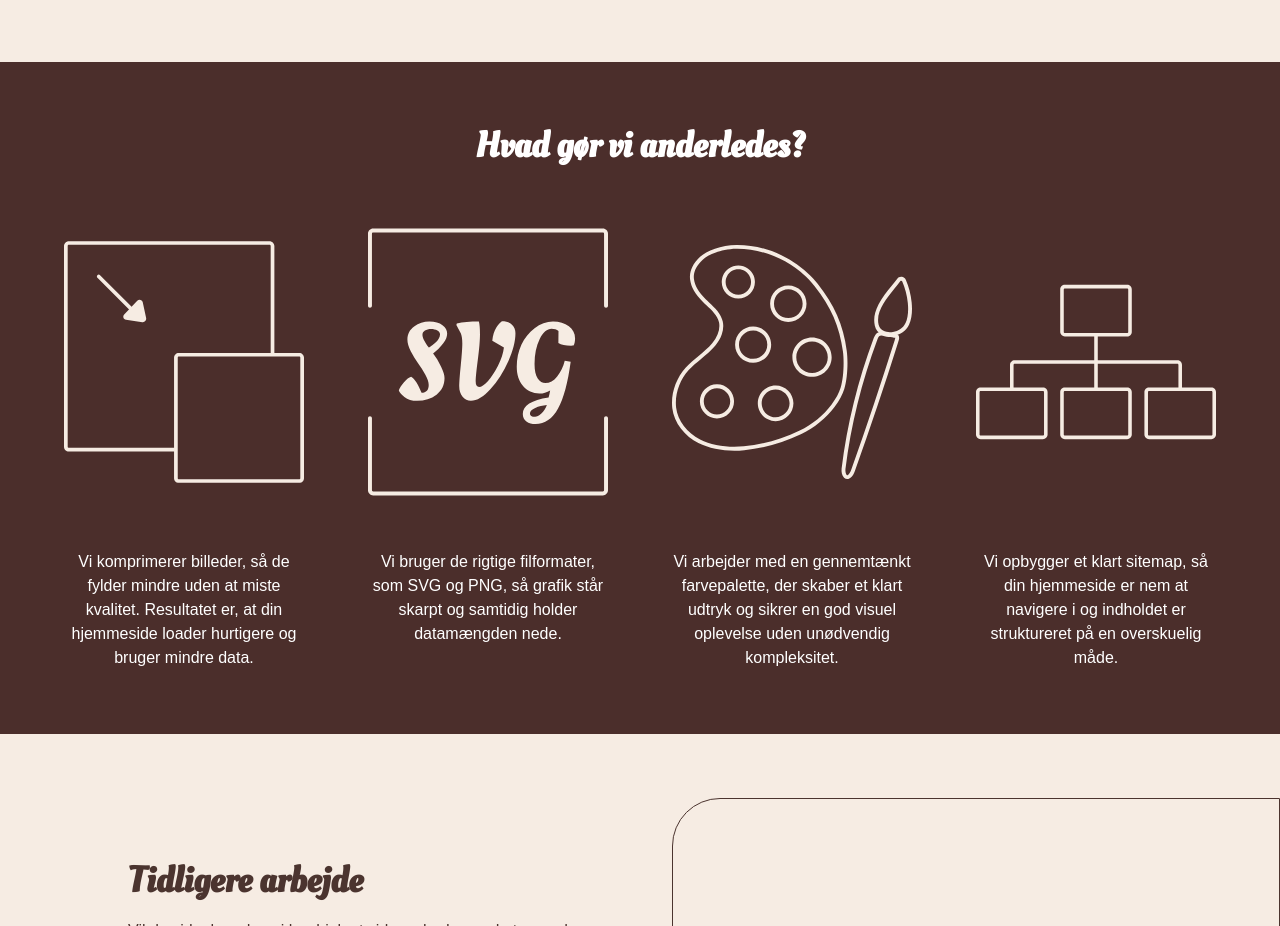
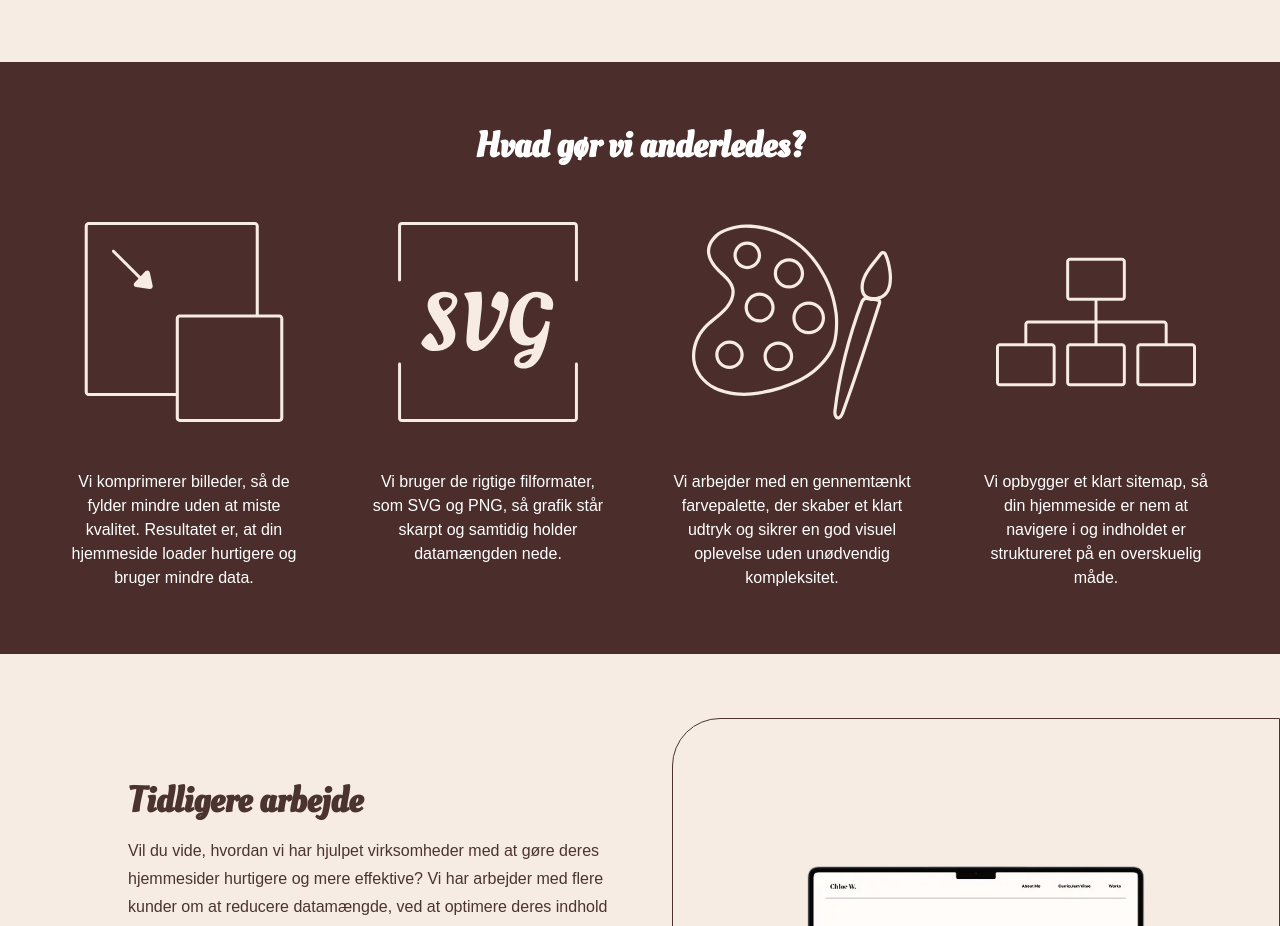
Before and after one commit to Rosa2401/ROOT, a React (Vite) app: page / in a window 1280 px wide. Shown: the part 1250-2176 px from the top of the page. Built offline with nearby package versions, Linux system fonts and the light colour scheme.

Commit message:
rettelser

```diff
--- a/src/components/Tiltag.jsx
+++ b/src/components/Tiltag.jsx
@@ -5,19 +5,19 @@ import sitemapIcon from "../assets/sitemap-f6ece3.svg";
 
 const tiltag = [
   {
-    svg: <img src={formindskningIcon} alt="Formindskning piktogram" className="w-90 h-90" />,
+    svg: <img src={formindskningIcon} alt="Formindskning piktogram" className="w-50 h-50" />,
     text: "Vi komprimerer billeder, så de fylder mindre uden at miste kvalitet. Resultatet er, at din hjemmeside loader hurtigere og bruger mindre data."
   },
   {
-    svg: <img src={svgIcon} alt="SVG piktogram" className="w-90 h-90" />,
+    svg: <img src={svgIcon} alt="SVG piktogram" className="w-50 h-50" />,
     text: "Vi bruger de rigtige filformater, som SVG og PNG, så grafik står skarpt og samtidig holder datamængden nede."
   },
   {
-    svg: <img src={kreativIcon} alt="Kreativ piktogram" className="w-90 h-90" />,
+    svg: <img src={kreativIcon} alt="Kreativ piktogram" className="w-50 h-50" />,
     text: "Vi arbejder med en gennemtænkt farvepalette, der skaber et klart udtryk og sikrer en god visuel oplevelse uden unødvendig kompleksitet."
   },
   {
-    svg: <img src={sitemapIcon} alt="Sitemap piktogram" className="w-90 h-90" />,
+    svg: <img src={sitemapIcon} alt="Sitemap piktogram" className="w-50 h-50" />,
     text: "Vi opbygger et klart sitemap, så din hjemmeside er nem at navigere i og indholdet er struktureret på en overskuelig måde."
   },
 ];
@@ -25,14 +25,14 @@ const tiltag = [
 export default function TiltagBox() {
   return (
     <section className="bg-[#4b2e2b] text-white py-16 px-6">
-      <h2 className="font-oleo mb-4 text-4xl font-semibold text-center">
+      <h2 className="font-oleo mb-4 text-4xl font-semibold text-center pb-10">
         Hvad gør vi anderledes?
       </h2>
 
       <div className="max-w-6xl mx-auto grid grid-cols-1 sm:grid-cols-2 md:grid-cols-4 gap-16">
         {tiltag.map((tiltag, index) => (
           <div key={index} className="flex flex-col items-center text-center space-y-2">
-            <div className="text-white">{tiltag.svg}</div>
+            <div className="text-white pb-10">{tiltag.svg}</div>
             <p className="text-md font-sans">{tiltag.text}</p>
           </div>
         ))}
```
